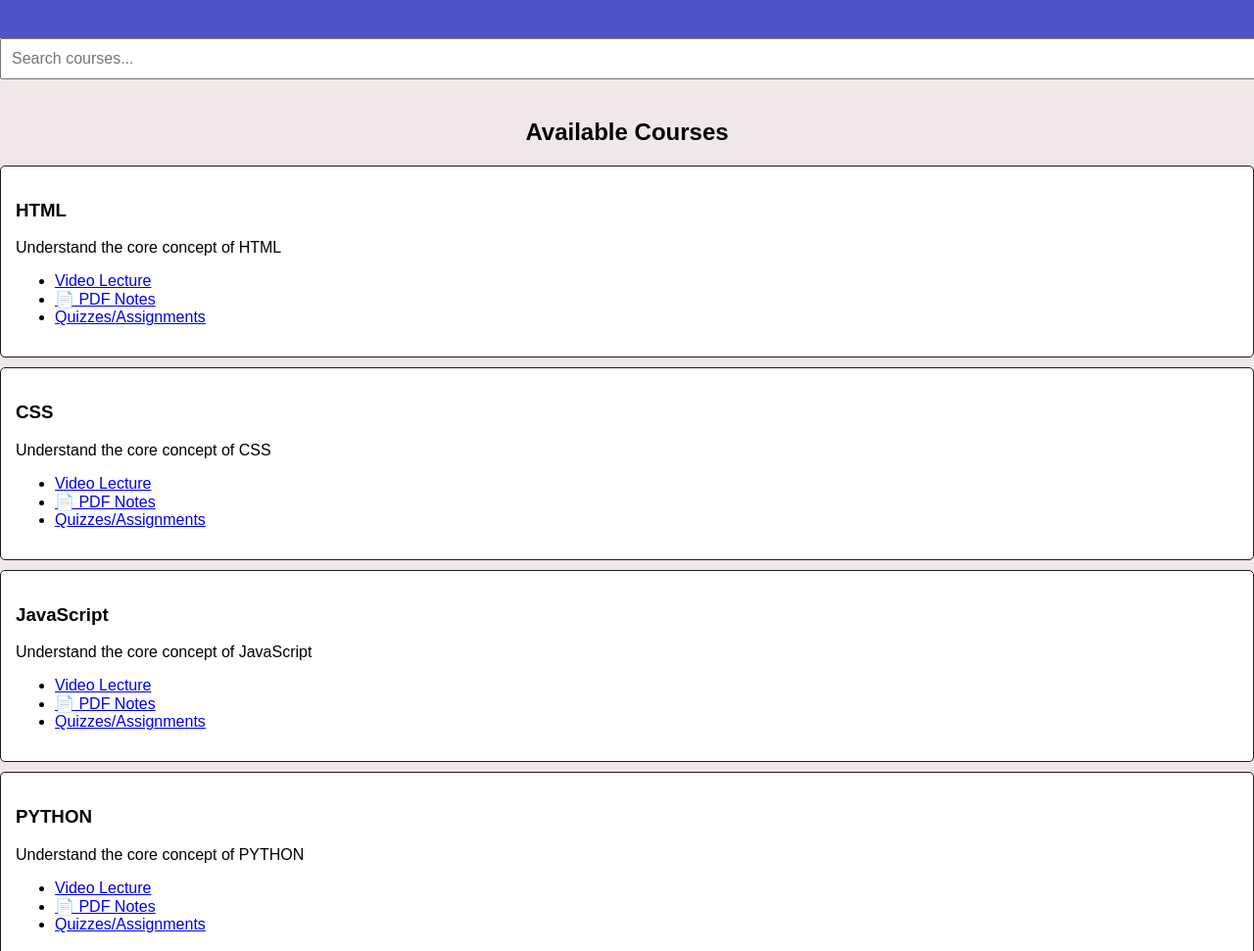
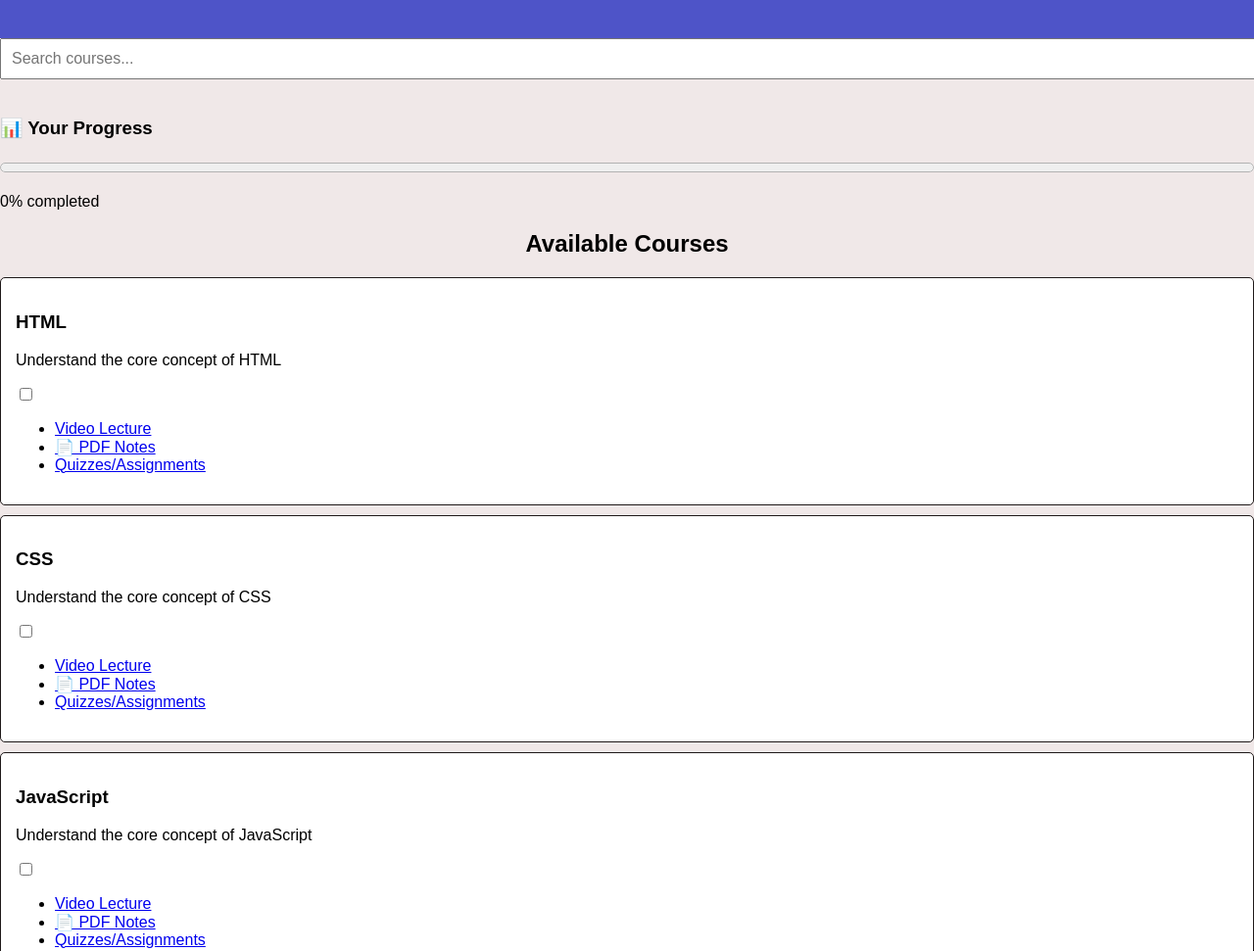
Before and after one commit to Deepasingh347/Smart_Learning_AI, a plain HTML site: page index.html in a window 1280 px wide. Shown: the part 820-1791 px from the top of the page at 98% size. Drawn offline with Linux system fonts and the light colour scheme.

Commit message:
Update index.html

```diff
--- a/index.html
+++ b/index.html
@@ -78,11 +78,17 @@
               </section>
         </section>
         <input type="text" id="searchBar" placeholder="Search courses..." onkeyup="filterCourses()" style="width: 100%; padding: 10px; margin-bottom: 20px; font-size: 16px;">
+    <h3>📊 Your Progress</h3>
+<progress id="progressBar" value="0" max="100" style="width: 100%; height: 20px;"></progress>
+<p id="progressText">0% completed</p>
+
         <section id="courses">
             <h2>Available Courses</h2>
             <div class="course">
                 <h3>HTML</h3>
                 <p>Understand the core concept of HTML</p>
+                <input type="checkbox" class="tracker" data-id="html-video">
+
                 <ul>
                     <li><a href="https://youtu.be/rklidcZ-aLU?si=2nVB4x94MsXsNkRE"target="_blank">Video Lecture</a></li>
                     <li><a href="html_tutorial.pdf" target="_blank">📄 PDF Notes</a></li>
@@ -92,6 +98,8 @@
             <div class="course">
                 <h3>CSS</h3>
                 <p>Understand the core concept of CSS</p>
+                <input type="checkbox" class="tracker" data-id="css-video">
+
                 <ul>
                     <li><a href="https://youtu.be/OpWjt_wbV4E?si=DIh2YGUPlHlkebff"target="_blank">Video Lecture</a></li>
                     <li><a href="css_tutorial.pdf" target="_blank">📄 PDF Notes</a></li>
@@ -101,6 +109,8 @@
             <div class="course">
                 <h3>JavaScript</h3>
                 <p>Understand the core concept of JavaScript</p>
+                <input type="checkbox" class="tracker" data-id="js-video">
+
                 <ul>
                     <li><a href="https://youtu.be/cpoXLj24BDY?si=w_ow2io2U0JqtN77"target="_blank">Video Lecture</a></li>
                     <li><a href="javascript_tutorial.pdf" target="_blank">📄 PDF Notes</a></li>
@@ -110,6 +120,8 @@
 <div class="course">
                 <h3>PYTHON</h3>
                 <p>Understand the core concept of PYTHON</p>
+    <input type="checkbox" class="tracker" data-id="python-video">
+
                 <ul>
                     <li><a href="https://youtu.be/UrsmFxEIp5k?si=TAPE5RCTxOctisXP"target="_blank">Video Lecture</a></li>
                     <li><a href="PYTHON PROGRAMMING NOTES.pdf" target="_blank">📄 PDF Notes</a></li>
@@ -119,6 +131,8 @@
 <div class="course">
                 <h3>PHP</h3>
                 <p>Understand the core concept of PHP</p>
+    <input type="checkbox" class="tracker" data-id="php-video">
+
                 <ul>
                     <li><a href="https://youtu.be/V821daR3UcM?si=bi5YBmxMdR4COStW"target="_blank">Video Lecture</a></li>
                     <li><a href="php_tutorial.pdf" target="_blank">📄 PDF Notes</a></li>
@@ -128,6 +142,8 @@
 <div class="course">
                 <h3>JAVA</h3>
                 <p>Understand the core concept of JAVA</p>
+    <input type="checkbox" class="tracker" data-id="java-video">
+
                 <ul>
                     <li><a href="https://youtu.be/BGTx91t8q50?si=vqjpqYCRVqdUhc0G"target="_blank">Video Lecture</a></li>
                     <li><a href="java.pdf" target="_blank">📄 PDF Notes</a></li>
@@ -137,6 +153,8 @@
 <div class="course">
                 <h3>C</h3>
                 <p>Understand the core concept of C.</p>
+    <input type="checkbox" class="tracker" data-id="c-video">
+
                 <ul>
                     <li><a href="https://youtu.be/irqbmMNs2Bo?si=x9UNslr84wVNfkCM"target="_blank">Video Lecture</a></li>
                     <li><a href="c notes.pdf" target="_blank">📄 PDF Notes</a></li>
@@ -146,6 +164,7 @@
 <div class="course">
                 <h3>C++</h3>
                 <p>Understand the core concept of C++.</p>
+    <input type="checkbox" class="tracker" data-id="c++-video">
                 <ul>
                     <li><a href="https://youtu.be/e7sAf4SbS_g?si=Tb-lHg_Iz1K23K3K"target="_blank">Video Lecture</a></li>
                     <li><a href="c++.pdf" target="_blank">📄 PDF Notes</a></li>
@@ -155,6 +174,8 @@
 <div class="course">
                 <h3>REACT</h3>
                 <p>Understand the core concept of REACT.</p>
+    <input type="checkbox" class="tracker" data-id="react-video">
+
                 <ul>
                     <li><a href="https://youtu.be/eILUmCJhl64?si=oz5xoTjK3L5OEjsN"target="_blank">Video Lecture</a></li>
                     <li><a href="ReactJS.pdf" target="_blank">📄 PDF Notes</a></li>
@@ -164,6 +185,8 @@
 <div class="course">
                 <h3>MYSQL</h3>
                 <p>Understand the core concept of MYSQL.</p>
+    <input type="checkbox" class="tracker" data-id="mysql-video">
+
                 <ul>
                     <li><a href="https://youtu.be/sgpDAiF-18o?si=BcuXIM6WiCBb4mNl"target="_blank">Video Lecture</a></li>
                     <li><a href="MySQL Tutorial.pdf" target="_blank">📄 PDF Notes</a></li>
@@ -173,6 +196,8 @@
 <div class="course">
                 <h3>Jquery</h3>
                 <p>Understand the core concept of Jquery.</p>
+    <input type="checkbox" class="tracker" data-id="jquery-video">
+
                 <ul>
                     <li><a href="https://youtu.be/YFlx1C8XwR0?si=yfRZkbcqWWd_lQdU"target="_blank">Video Lecture</a></li>
                     <li><a href="jquery_tutorial.pdf" target="_blank">📄 PDF Notes</a></li>
@@ -182,6 +207,9 @@
 <div class="course">
                 <h3>EXCEL</h3>
                 <p>Understand the core concept of EXCEL.</p>
+    <input type="checkbox" class="tracker" data-id="excel-video">
+
+
                 <ul>
                     <li><a href="https://youtu.be/oSCiulUmzlY?si=6N696UHGf2IZ1e2o"target="_blank">Video Lecture</a></li>
                     <li><a href="Excel_Advanced_Training_Packet.pdf" target="_blank">📄 PDF Notes</a></li>
@@ -191,6 +219,8 @@
 <div class="course">
                 <h3>NUMPY</h3>
                 <p>Understand the core concept of NUMPY.</p>
+    <input type="checkbox" class="tracker" data-id="numpy-video">
+
                 <ul>
                     <li><a href="https://youtu.be/Rbh1rieb3zc?si=CYf35s66do4qaEM6"target="_blank">Video Lecture</a></li>
                     <li><a href="NumPy.pdf" target="_blank">📄 PDF Notes</a></li>
@@ -200,6 +230,8 @@
 <div class="course">
                 <h3>PANDAS</h3>
                 <p>Understand the core concept of PANDAS.</p>
+    <input type="checkbox" class="tracker" data-id="pandas-video">
+
                 <ul>
                     <li><a href="https://youtu.be/E9WGC0SLPVs?si=L3Qki15fPXYgL_TF"target="_blank">Video Lecture</a></li>
                     <li><a href="Python Pandas.pdf" target="_blank">📄 PDF Notes</a></li>
@@ -209,6 +241,8 @@
 <div class="course">
                 <h3>DSA</h3>
                 <p>Understand the core concept of DSA.</p>
+    <input type="checkbox" class="tracker" data-id="dsa-video">
+
                 <ul>
                     <li><a href="https://youtu.be/Z8USYkiRvZw?si=PKPRezVOZ1ItGGp0"target="_blank">Video Lecture</a></li>
                     <li><a href="DSA_CompleteNotes.pdf" target="_blank">📄 PDF Notes</a></li>
@@ -217,7 +251,9 @@
             </div>
 <div class="course">
                 <h3>Digital Marketing</h3>
-                <p>Understand the core concept of Marketing.</p>
+                <p>Understand the core concept of Digital Marketing.</p>
+    <input type="checkbox" class="tracker" data-id="marketing-video">
+
                 <ul>
                     <li><a href="https://youtu.be/kunkYTKFNtI?si=Kf9wENWz9-0ed06n"target="_blank">Video Lecture</a></li>
                     <li><a href="DigitalMarketing_Notes.pdf" target="_blank">📄 PDF Notes</a></li>
@@ -227,6 +263,8 @@
 <div class="course">
                 <h3>Communication</h3>
                 <p>Understand the core concept of Communication.</p>
+    <input type="checkbox" class="tracker" data-id="communication-video">
+
                 <ul>
                     <li><a href="https://youtu.be/X3NvqR1lrsc?si=jbAcmU3PBEiJcK14"target="_blank">Video Lecture</a></li>
                     <li><a href="Communication Skills.pdf" target="_blank">📄 PDF Notes</a></li>
@@ -236,6 +274,8 @@
 <div class="course">
                 <h3>business analyst</h3>
                 <p>Understand the core concept of business analyst.</p>
+    <input type="checkbox" class="tracker" data-id="ba-video">
+
                 <ul>
                     <li><a href="https://www.youtube.com/live/ABAL1nmORgk?si=RxSc1FOpV05yVx1O"target="_blank">Video Lecture</a></li>
                     <li><a href="Business Analysis.pdf" target="_blank">📄 PDF Notes</a></li>
@@ -245,6 +285,8 @@
 <div class="course">
                 <h3>typescripts</h3>
                 <p>Understand the core concept of typescripts.</p>
+    <input type="checkbox" class="tracker" data-id="types-video">
+
                 <ul>
                     <li><a href="https://youtu.be/30LWjhZzg50?si=mF-1MuWD_dsKe1H1"target="_blank">Video Lecture</a></li>
                     <li><a href="c:\Users\91730\OneDrive\Pictures\New folder\Smart_Learning_AI\pdf notes\TypeScript.pdf" target="_blank">📄 PDF Notes</a></li>
@@ -254,6 +296,8 @@
 <div class="course">
                 <h3>github</h3>
                 <p>Understand the core concept of github.</p>
+    <input type="checkbox" class="tracker" data-id="github-video">
+
                 <ul>
                     <li><a href="https://youtu.be/gwWKnnCMQ5c?si=yofOU2Sxv6pqH2q2"target="_blank">Video Lecture</a></li>
                     <li><a href="Git and GitHub.pdf" target="_blank">📄 PDF Notes</a></li>
@@ -263,6 +307,8 @@
 <div class="course">
                 <h3>MongoDB</h3>
                 <p>Understand the core concept of MongoDB.</p>
+    <input type="checkbox" class="tracker" data-id="mongodb-video">
+
                 <ul>
                     <li><a href="https://youtu.be/J6mDkcqU_ZE?si=yc8vd-byHbKkfYiV"target="_blank">Video Lecture</a></li>
                     <li><a href="MongoDB.pdf" target="_blank">📄 PDF Notes</a></li>
@@ -272,6 +318,8 @@
 <div class="course">
                 <h3>AI</h3>
                 <p>Understand the core concept of AI.</p>
+    <input type="checkbox" class="tracker" data-id="ai-video">
+
                 <ul>
                     <li><a href="https://youtu.be/5NgNicANyqM?si=TBlJYfJ5tiBFyuvt"target="_blank">Video Lecture</a></li>
                     <li><a href="Artificial Intelligence.pdf" target="_blank">📄 PDF Notes</a></li>
@@ -281,6 +329,8 @@
 <div class="course">
                 <h3>Machine Learning</h3>
                 <p>Understand the core concept of Machine Learning.</p>
+    <input type="checkbox" class="tracker" data-id="ml-video">
+
                 <ul>
                     <li><a href="https://youtu.be/LvC68w9JS4Y?si=z3582e8wGbPK0We8"target="_blank">Video Lecture</a></li>
                     <li><a href="MACHINE LEARNING(R17A0534).pdf" target="_blank">📄 PDF Notes</a></li>
@@ -290,6 +340,8 @@
 <div class="course">
                 <h3>Deep Learning</h3>
                 <p>Understand the core concept of Deep Learning.</p>
+    <input type="checkbox" class="tracker" data-id="dl-video">
+
                 <ul>
                     <li><a href="https://youtu.be/G1P2IaBcXx8?si=B5VCXxWRwQY2aGrt"target="_blank">Video Lecture</a></li>
                     <li><a href="DEEP LEARNING.pdf" target="_blank">📄 PDF Notes</a></li>
@@ -299,6 +351,8 @@
 <div class="course">
                 <h3>R</h3>
                 <p>Understand the core concept of R.</p>
+    <input type="checkbox" class="tracker" data-id="r-video">
+
                 <ul>
                     <li><a href="https://www.youtube.com/live/Q5g6lYUn6Q4?si=-WOv59AM-Xj3swBv"target="_blank">Video Lecture</a></li>
                     <li><a href="r_tutorial.pdf" target="_blank">📄 PDF Notes</a></li>
@@ -308,6 +362,8 @@
 <div class="course">
                 <h3>KOTLIN</h3>
                 <p>Understand the core concept of KOTLIN.</p>
+    <input type="checkbox" class="tracker" data-id="kotlin-video">
+
                 <ul>
                     <li><a href="https://youtu.be/FlBhpm9aRUg?si=WUAzT79G5YKSEAxb"target="_blank">Video Lecture</a></li>
                     <li><a href="Kotlin.pdf" target="_blank">📄 PDF Notes</a></li>
@@ -317,6 +373,8 @@
 <div class="course">
                 <h3>DATA SCIENCE</h3>
                 <p>Understand the core concept of DATA SCIENCE.</p>
+    <input type="checkbox" class="tracker" data-id="ds-video">
+
                 <ul>
                     <li><a href="https://youtu.be/bLZ-LSsQMCc?si=S3iVE0lBI5C-3LdB"target="_blank">Video Lecture</a></li>
                     <li><a href="Data Science Tutorial.pdf" target="_blank">📄 PDF Notes</a></li>
@@ -326,6 +384,8 @@
 <div class="course">
                 <h3>CYBERSECURITY</h3>
                 <p>Understand the core concept of CYBERSECURITY.</p>
+    <input type="checkbox" class="tracker" data-id="cs-video">
+
                 <ul>
                     <li><a href="https://youtu.be/v3iUx2SNspY?si=iq7HYhDnNJCxpV4s"target="_blank">Video Lecture</a></li>
                     <li><a href="CYBER SECURITY (R18A0521).pdf" target="_blank">📄 PDF Notes</a></li>
@@ -335,6 +395,8 @@
 <div class="course">
                 <h3>DATA Analyst</h3>
                 <p>Understand the core concept of DATA Analyst.</p>
+    <input type="checkbox" class="tracker" data-id="da-video">
+
                 <ul>
                     <li><a href="https://youtu.be/VaSjiJMrq24?si=lv3SLgRi_9I_AHGX"target="_blank">Video Lecture</a></li>
                     <li><a href="Digital Notes_DA.pdf" target="_blank">📄 PDF Notes</a></li>
@@ -360,5 +422,39 @@
       });
     }
   </script>
+            <script>
+  const checkboxes = document.querySelectorAll('.tracker');
+  const progressBar = document.getElementById('progressBar');
+  const progressText = document.getElementById('progressText');
+
+  // Load saved state from localStorage
+  checkboxes.forEach(box => {
+    const id = box.dataset.id;
+    const checked = localStorage.getItem(id) === 'true';
+    box.checked = checked;
+  });
+
+  // Function to update progress
+  function updateProgress() {
+    let total = checkboxes.length;
+    let completed = 0;
+    checkboxes.forEach(box => {
+      if (box.checked) completed++;
+      localStorage.setItem(box.dataset.id, box.checked);
+    });
+    let percent = Math.round((completed / total) * 100);
+    progressBar.value = percent;
+    progressText.textContent = `${percent}% completed`;
+  }
+
+  // Add listeners
+  checkboxes.forEach(box => {
+    box.addEventListener('change', updateProgress);
+  });
+
+  // Initial update
+  updateProgress();
+</script>
+
 </body>
 </html>
```
